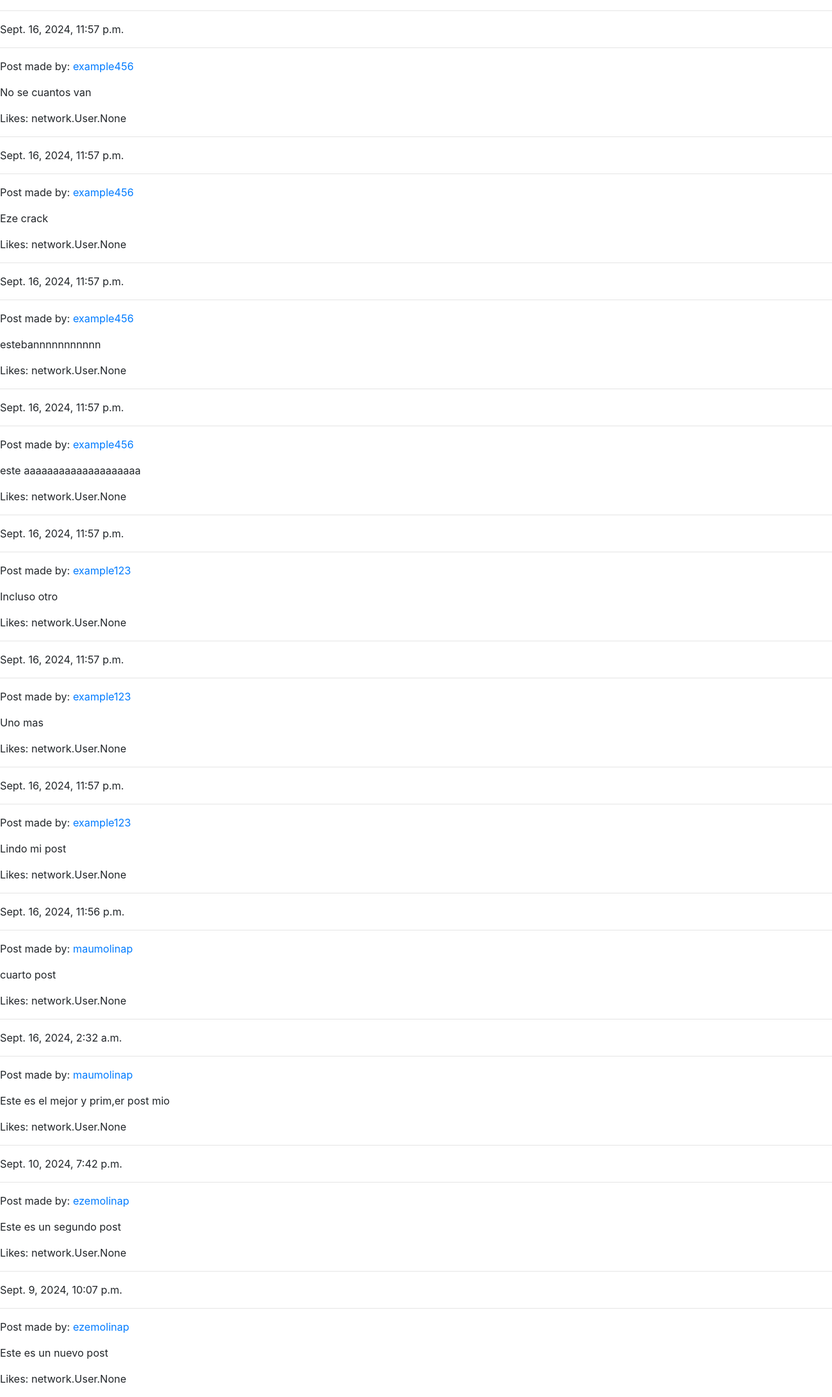
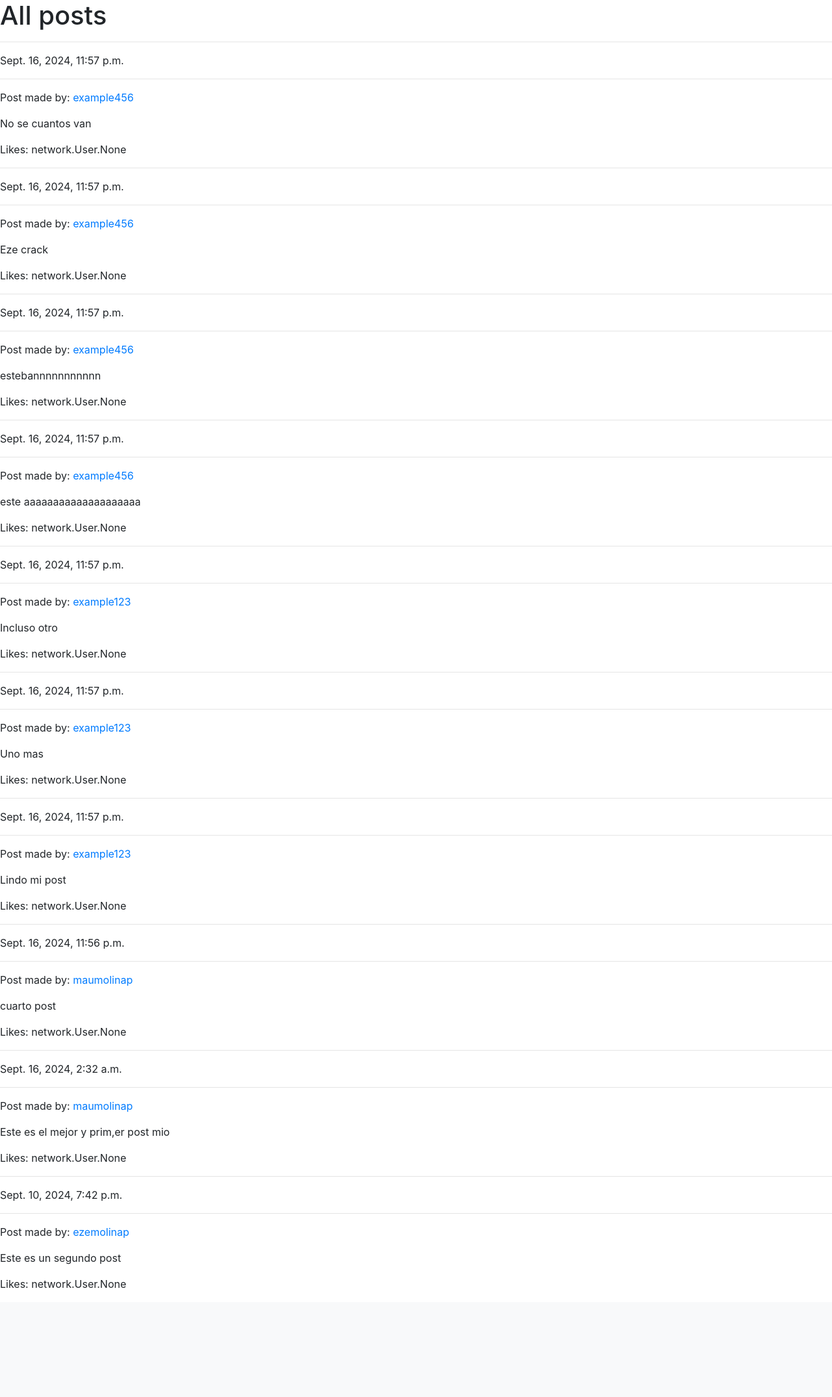
Before and after one commit to Ezemol/project-4-network, a Django app: page / in a window 1280 px wide. Shown: the part 56-2206 px from the top of the page at 65% size. After the commit the page ends 2038 px from the top, so only its background shows below. Run offline with Django 3.2, Linux system fonts and the light colour scheme; data comes from the database, SQL or seed files in the repository; both versions use the stored data as it was after the commit; some libraries are stand-ins or nearby versions.

Commit message:
Following page ready

```diff
--- a/network/templates/network/index.html
+++ b/network/templates/network/index.html
@@ -1,6 +1,12 @@
 {% extends "network/layout.html" %}
 
+{% block title %}{{ title_page }}{% endblock %}
+
 {% block body %}
+    <h1>{{ title_page }}</h1>
+    {% if message %}
+        {{ message }}
+    {% endif %}
     {% if active_posts %}
         <div>
             {% for post in active_posts %}
@@ -10,7 +16,6 @@
                     <hr>
                     <p>Post made by: <a href="{% url 'profile' post.user  %}">{{ post.user }}</a></p>
                     <p>{{ post.body }}</p>
-
                     <p>
                         {% if post.likes %}
                             Likes: {{ post.likes }}
@@ -21,8 +26,5 @@
                 </p>
             {% endfor %}
         </div>
-        <div>
-    {% else %}
-            <h3>No active posts.</h3>
     {% endif %}
 {% endblock %}
--- a/network/templates/network/layout.html
+++ b/network/templates/network/layout.html
@@ -26,7 +26,7 @@
                 </li>
                 {% if user.is_authenticated %}
                     <li class="nav-item">
-                        <a class="nav-link" href="#">Following</a>
+                        <a class="nav-link" href="{% url 'following' %}">Following</a>
                     </li>
                     <li class="nav-item">
                         <a class="nav-link" href="{% url 'new_post' %}">New Post</a>
--- a/network/urls.py
+++ b/network/urls.py
@@ -8,6 +8,7 @@
     path("logout", views.logout_view, name="logout"),
     path("register", views.register, name="register"),
     path("new_post", views.new_post, name="new_post"),
+    path("following", views.following, name="following"),
 
     # API routes
     path('profile/<str:username>/', views.profile, name='profile'),
--- a/network/views.py
+++ b/network/views.py
@@ -6,6 +6,7 @@
 from django.shortcuts import render, get_object_or_404  # Funciones para renderizar vistas y obtener objetos
 from django.urls import reverse  # Función para generar URLs
 import json  # Módulo para manejar JSON
+from django.core.paginator import Paginator # Crear páginas en el front
 
 from .models import User, Post, Profile  # Importar modelos necesarios
 
@@ -14,9 +15,18 @@
     # Obtener todos los posts activos ordenados por fecha
     active_posts = Post.objects.filter(is_active=True).order_by('-timestamp')
 
+    # Creo página cada 10 posts
+    paginator = Paginator(active_posts, 10)
+
+    # Obtener la página en la que está el usuario
+    page_num = request.GET.get('page')
+    page_posts = paginator.get_page(page_num)
+
+
     # Renderizar la vista del índice con los posts activos
     return render(request, "network/index.html", {
-        "active_posts": active_posts
+        "active_posts": page_posts,
+        "title_page": "All posts"
     })
 
 
@@ -155,3 +165,31 @@
         else:
             return JsonResponse({"error": "The user is not authenticated"}, status=403)  # Manejar usuario no autenticado
     return JsonResponse({"error": "POST request required."}, status=400)  # Manejar método incorrecto
+
+
+# Función para cargar página con posts de following people.
+@login_required
+def following(request):
+    # Crear user variable
+    user = request.user
+    # Verificar si el usuario sigue a alguien
+    if (user.following.count() > 0):
+        # Obtener la lista de perfiles seguidos por el usuario
+        following_profiles = user.following.all()
+
+        # Crear un array con los usuarios que sigue
+        following_users = [profile.user for profile in following_profiles]
+
+        # Filtrar los posts activos hechos por esos usuarios.
+        active_posts = Post.objects.filter(is_active=True, user__in=following_users).order_by("-timestamp")
+
+        # Renderizar página
+        return render(request, "network/index.html", {
+            "active_posts":active_posts,
+            "title_page": "Following Page"
+        })
+    else:
+        return render(request, "network/index.html", {
+            "message": "You are currently not following anyone.",
+            "title_page": "Following Page"
+        })
```
Also changed, not shown: db.sqlite3.
